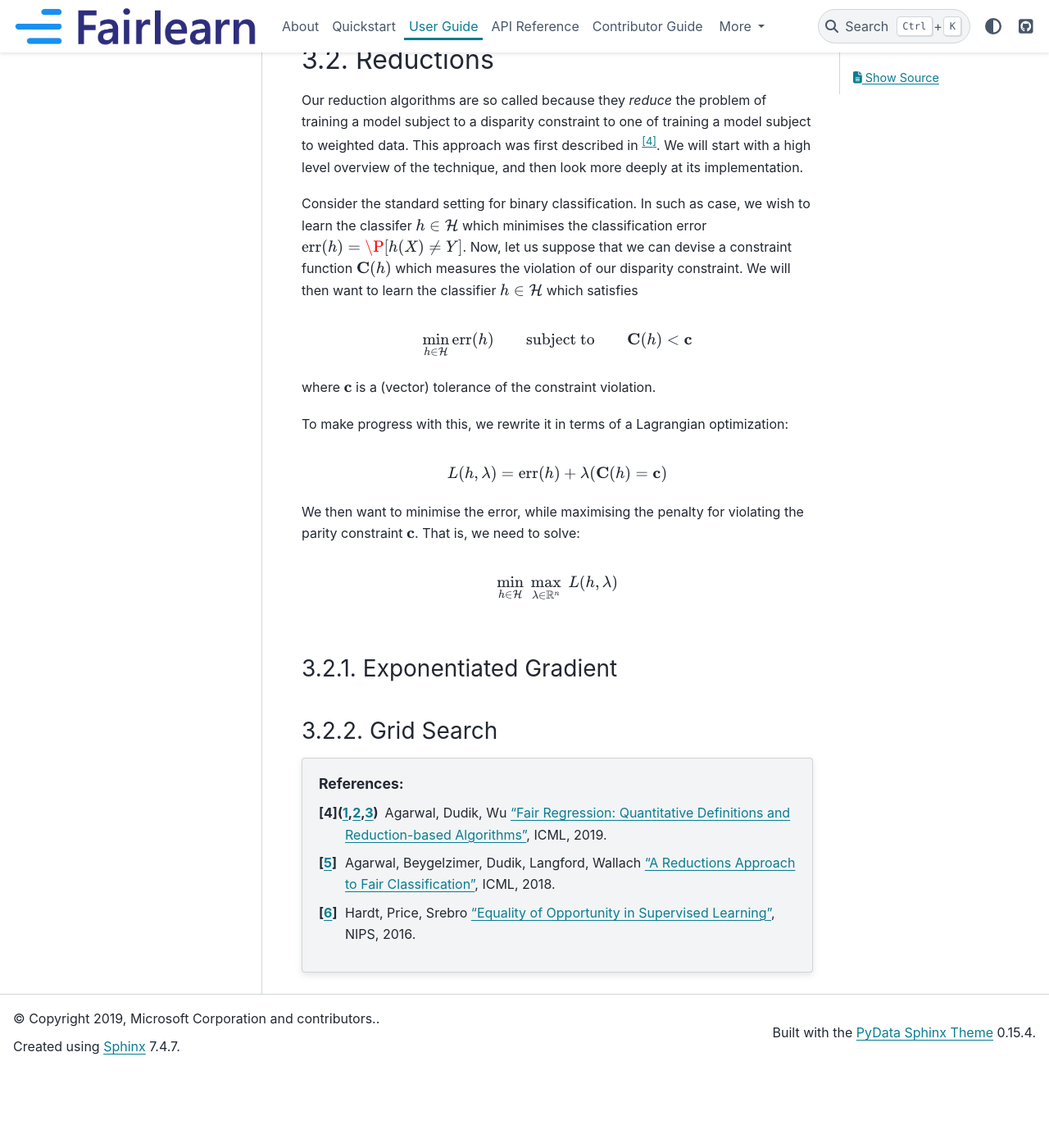
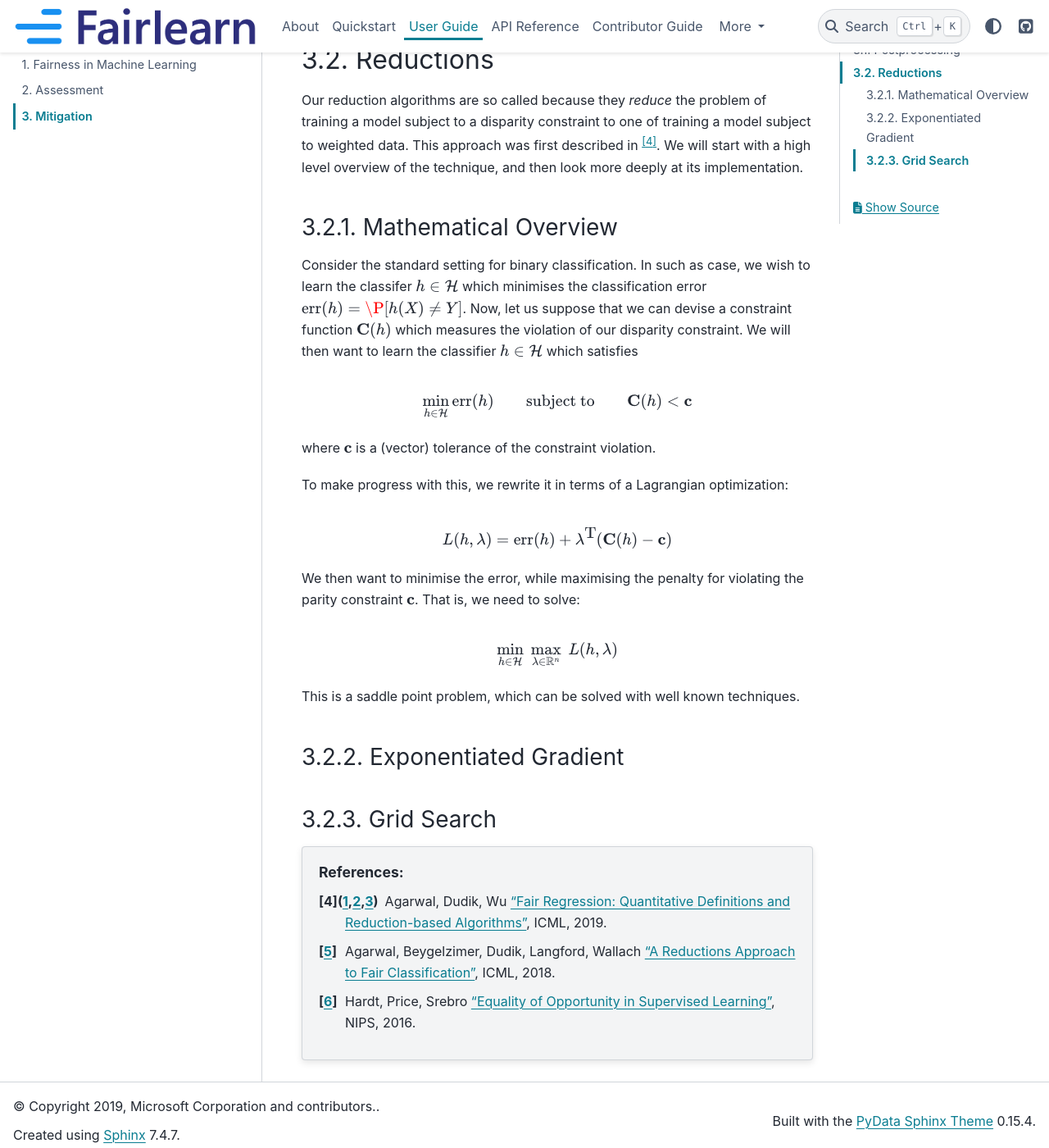
Before and after one commit to fairlearn/fairlearn, a Sphinx documentation site: the page built from docs/user_guide/mitigation.rst, in a window 1280 px wide and 1400 px high, scrolled down 2487 px. Shown: the whole window at 82% size. Built offline with Sphinx 7.4.7 and the PyData theme 0.15.4, drawn with Linux system fonts in a browser that asks for light colours; pages that are not in the unit, such as notebooks, are missing from menus; before the commit the page ends 3792 px from its top, so only the background shows below that.

Commit message:
Add a subsection
Signed-off-by: Richard Edgar <riedgar@microsoft.com>

```diff
--- a/docs/user_guide/mitigation.rst
+++ b/docs/user_guide/mitigation.rst
@@ -85,6 +85,9 @@
 We will start with a high level overview of the technique, and then look
 more deeply at its implementation.
 
+Mathematical Overview
+^^^^^^^^^^^^^^^^^^^^^
+
 Consider the standard setting for binary classification.
 In such as case, we wish to learn the classifer
 :math:`h \in \mathcal{H}` which minimises the classification
@@ -111,7 +114,7 @@
 
 .. math::
    L(h, \mathbf{\lambda}) = \mbox{err}(h) +
-                            \mathbf{\lambda} ( \mathbf{C}(h) = \mathbf{c})
+                            \mathbf{\lambda}^{\mbox{T}} ( \mathbf{C}(h) - \mathbf{c})
 
 We then want to minimise the error, while maximising the penalty for
 violating the parity constraint :math:`\mathbf{c}`.
@@ -124,6 +127,7 @@
    \;
    L(h, \mathbf{\lambda})
 
+This is a saddle point problem, which can be solved with well known techniques.
 
 
 Exponentiated Gradient
```
